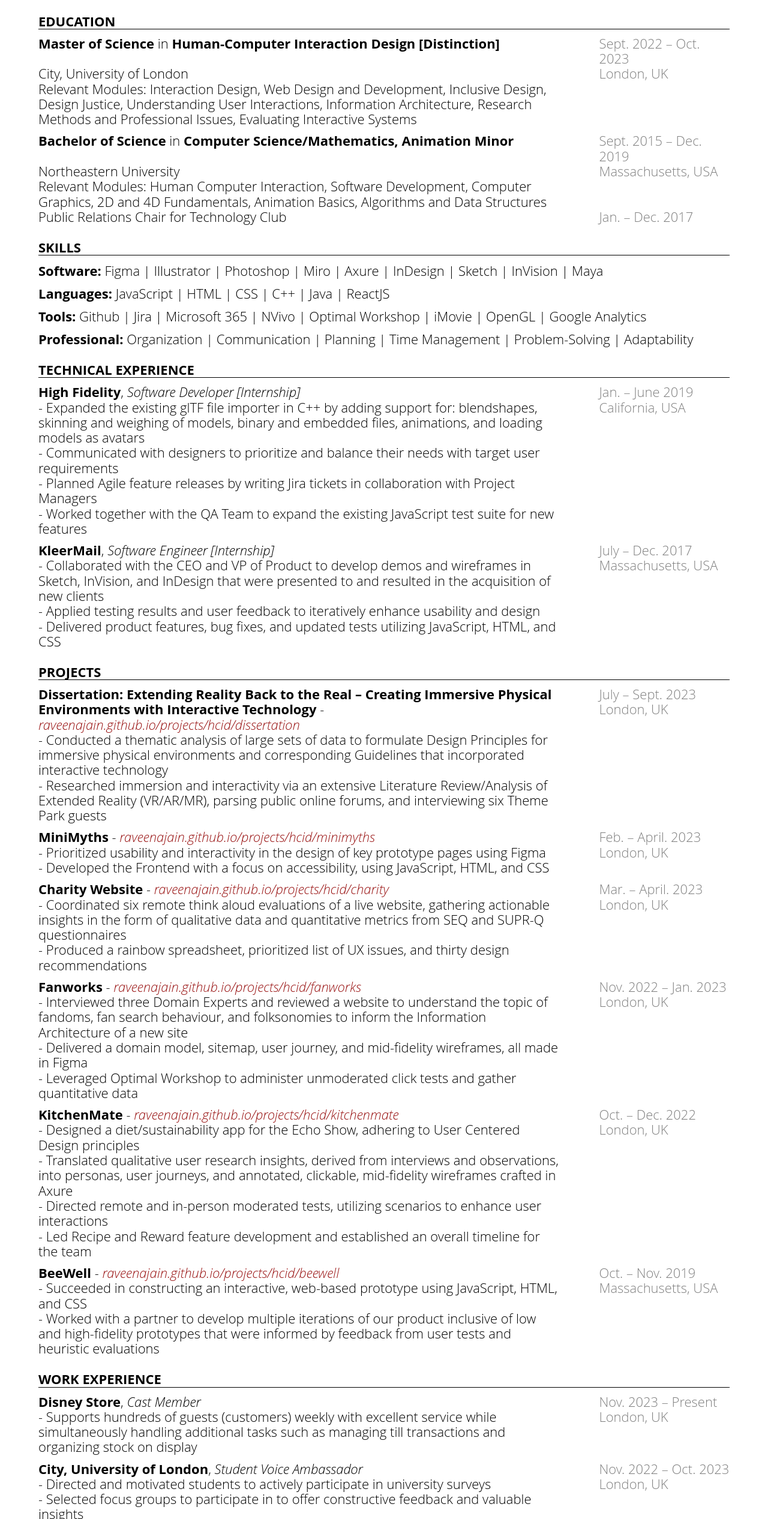
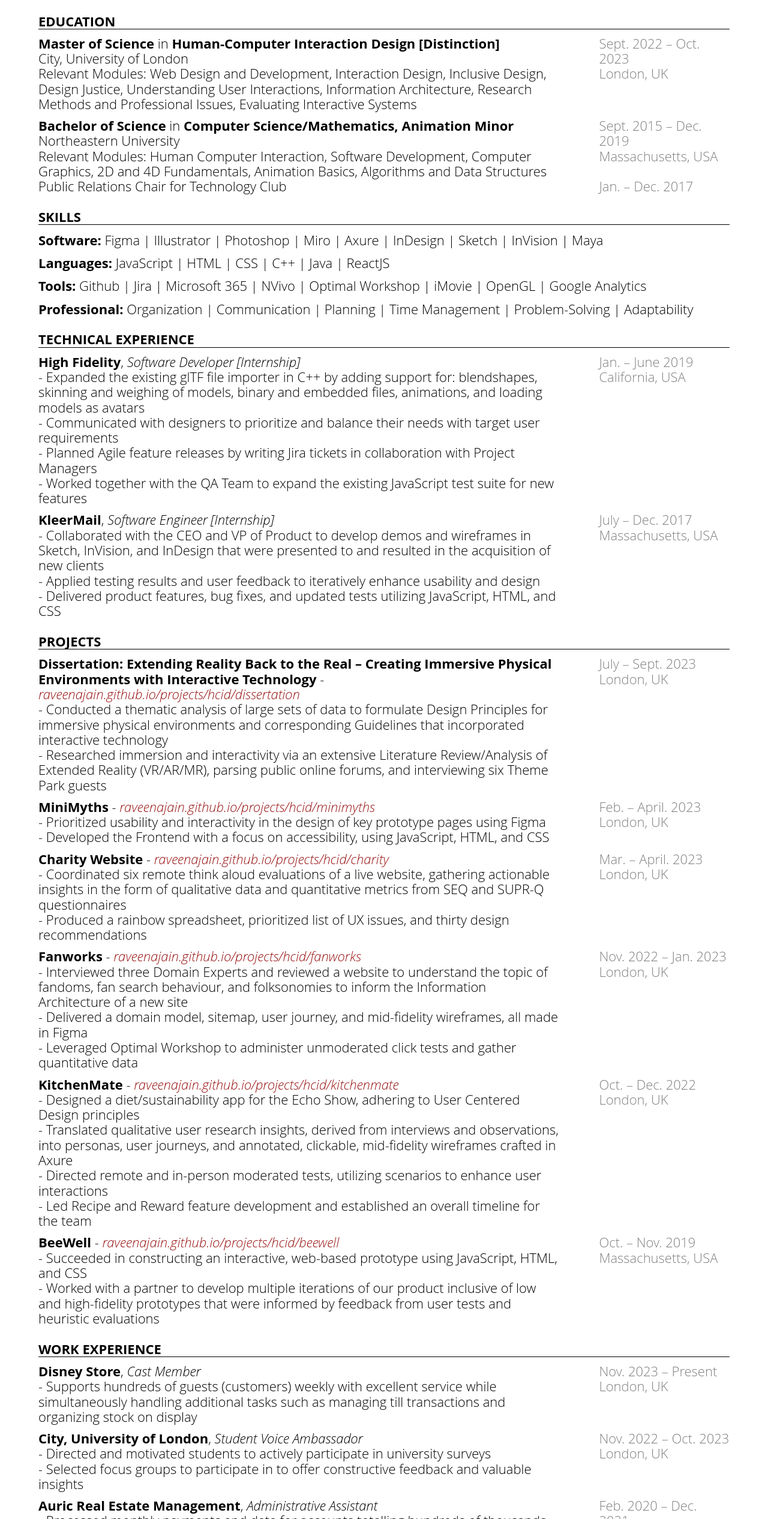
Before and after one commit to raveenajain/raveenajain.github.io, a plain HTML site: page resume.html in a window 1280 px wide. Shown: the part 267-2800 px from the top of the page at 60% size. Drawn offline with Linux system fonts and the light colour scheme; a web font is replaced by a local one.

Commit message:
resume test format change for mobile

```diff
--- a/resume.html
+++ b/resume.html
@@ -40,18 +40,15 @@
     <div class="resume-main">
       <div class="page-text resume-left resume-top-line">
         <b>Master of Science</b> in <b>Human-Computer Interaction Design [Distinction]</b>
+        <div>
+          City, University of London
+          <br>
+          Relevant Modules: Web Design and Development, Interaction Design, Inclusive Design, Design Justice, Understanding User Interactions, Information Architecture, Research Methods and Professional Issues, Evaluating Interactive Systems
+        </div>
       </div>
       <div class="page-text resume-right resume-top-line">
         Sept. 2022 – Oct. 2023
-      </div>
-    </div>
-    <div class="resume-main">
-      <div class="page-text resume-left">
-        City, University of London
         <br>
-        Relevant Modules: Interaction Design, Web Design and Development, Inclusive Design, Design Justice, Understanding User Interactions, Information Architecture, Research Methods and Professional Issues, Evaluating Interactive Systems
-      </div>
-      <div class="page-text resume-right">
         London, UK
       </div>
     </div>
@@ -59,18 +56,15 @@
     <div class="resume-main">
       <div class="page-text resume-left resume-top-line">
         <b>Bachelor of Science</b> in <b>Computer Science/Mathematics, Animation Minor </b>
-      </div>
-      <div class="page-text resume-right resume-top-line">
-        Sept. 2015 – Dec. 2019
-      </div>
-    </div>
-    <div class="resume-main">
-      <div class="page-text resume-left">
+        <div>
           Northeastern University
           <br>
           Relevant Modules: Human Computer Interaction, Software Development, Computer Graphics, 2D and 4D Fundamentals, Animation Basics, Algorithms and Data Structures
         </div>
-      <div class="page-text resume-right">
+      </div>
+      <div class="page-text resume-right resume-top-line">
+        Sept. 2015 – Dec. 2019
+        <br>
         Massachusetts, USA
       </div>
     </div>
@@ -107,13 +101,7 @@
     <div class="resume-main">
       <div class="page-text resume-left resume-top-line">
         <b>High Fidelity</b>, <i>Software Developer [Internship]</i>
-      </div>
-      <div class="page-text resume-right resume-top-line">
-        Jan. – June 2019
-      </div>
-    </div>
-    <div class="resume-main">
-      <div class="page-text resume-left">
+        <div>
           -  Expanded the existing glTF file importer in C++ by adding support for: blendshapes, skinning and weighing of models, binary and embedded files, animations, and loading models as avatars
           <br>
           -  Communicated with designers to prioritize and balance their needs with target user requirements
@@ -122,27 +110,27 @@
           <br>
           -  Worked together with the QA Team to expand the existing JavaScript test suite for new features
         </div>
-      <div class="page-text resume-right">
+      </div>
+      <div class="page-text resume-right resume-top-line">
+        Jan. – June 2019
+        <br>
         California, USA
       </div>
     </div>
     <div class="resume-main">
       <div class="page-text resume-left resume-top-line">
         <b>KleerMail</b>, <i>Software Engineer [Internship]</i>
-      </div>
-      <div class="page-text resume-right resume-top-line">
-        July – Dec. 2017
-      </div>
-    </div>
-    <div class="resume-main">
-      <div class="page-text resume-left">
+        <div>
           -  Collaborated with the CEO and VP of Product to develop demos and wireframes in Sketch, InVision, and InDesign that were presented to and resulted in the acquisition of new clients
           <br>
           -  Applied testing results and user feedback to iteratively enhance usability and design
           <br>
           -  Delivered product features, bug fixes, and updated tests utilizing JavaScript, HTML, and CSS
         </div>
-      <div class="page-text resume-right">
+      </div>
+      <div class="page-text resume-right resume-top-line">
+        July – Dec. 2017
+        <br>
         Massachusetts, USA
       </div>
     </div>
@@ -155,6 +143,11 @@
       <div class="page-text resume-left resume-top-line">
         <b>Dissertation: Extending Reality Back to the Real – Creating Immersive Physical Environments with Interactive Technology</b>
         - <i><a class="text-link" href="http://raveenajain.github.io/projects/hcid/dissertation"> raveenajain.github.io/projects/hcid/dissertation</a></i>
+        <div>
+          -  Conducted a thematic analysis of large sets of data to formulate Design Principles for immersive physical environments and corresponding Guidelines that incorporated interactive technology
+          <br>
+          -  Researched immersion and interactivity via an extensive Literature Review/Analysis of Extended Reality (VR/AR/MR), parsing public online forums, and interviewing six Theme Park guests
+        </div>
       </div>
       <div class="page-text resume-right resume-top-line">
         July – Sept. 2023
@@ -163,80 +156,56 @@
       </div>
     </div>
     <div class="resume-main">
-      <div class="page-text resume-left">
-        -  Conducted a thematic analysis of large sets of data to formulate Design Principles for immersive physical environments and corresponding Guidelines that incorporated interactive technology
-        <br>
-        -  Researched immersion and interactivity via an extensive Literature Review/Analysis of Extended Reality (VR/AR/MR), parsing public online forums, and interviewing six Theme Park guests
-      </div>
-      <div class="page-text resume-right">
-      </div>
-    </div>
-    <div class="resume-main">
       <div class="page-text resume-left resume-top-line">
         <b>MiniMyths</b> - <i><a class="text-link" href="http://raveenajain.github.io/projects/hcid/minimyths">raveenajain.github.io/projects/hcid/minimyths</a></i>
-      </div>
-      <div class="page-text resume-right resume-top-line">
-        Feb. – April. 2023
-      </div>
-    </div>
-    <div class="resume-main">
-      <div class="page-text resume-left">
+        <div>
           -  Prioritized usability and interactivity in the design of key prototype pages using Figma
           <br>
           -  Developed the Frontend with a focus on accessibility, using JavaScript, HTML, and CSS
         </div>
-      <div class="page-text resume-right">
+      </div>
+      <div class="page-text resume-right resume-top-line">
+        Feb. – April. 2023
+        <br>
         London, UK
       </div>
     </div>
     <div class="resume-main">
       <div class="page-text resume-left resume-top-line">
         <b>Charity Website</b> - <i><a class="text-link" href="http://raveenajain.github.io/projects/hcid/charity">raveenajain.github.io/projects/hcid/charity</a></i>
-      </div>
-      <div class="page-text resume-right resume-top-line">
-        Mar. – April. 2023
-      </div>
-    </div>
-    <div class="resume-main">
-      <div class="page-text resume-left">
+        <div>
           -  Coordinated six remote think aloud evaluations of a live website, gathering actionable insights in the form of qualitative data and quantitative metrics from SEQ and SUPR-Q questionnaires
           <br>
           -  Produced a rainbow spreadsheet, prioritized list of UX issues, and thirty design recommendations
         </div>
-      <div class="page-text resume-right">
+      </div>
+      <div class="page-text resume-right resume-top-line">
+        Mar. – April. 2023
+        <br>
         London, UK
       </div>
     </div>
     <div class="resume-main">
       <div class="page-text resume-left resume-top-line">
         <b>Fanworks</b> - <i><a class="text-link" href="http://raveenajain.github.io/projects/hcid/fanworks">raveenajain.github.io/projects/hcid/fanworks</a></i>
-      </div>
-      <div class="page-text resume-right resume-top-line">
-        Nov. 2022 – Jan. 2023
-      </div>
-    </div>
-    <div class="resume-main">
-      <div class="page-text resume-left">
+        <div>
           -  Interviewed three Domain Experts and reviewed a website to understand the topic of fandoms, fan search behaviour, and folksonomies to inform the Information Architecture of a new site
           <br>
           -  Delivered a domain model, sitemap, user journey, and mid-fidelity wireframes, all made in Figma
           <br>
           -  Leveraged Optimal Workshop to administer unmoderated click tests and gather quantitative data
         </div>
-      <div class="page-text resume-right">
+      </div>
+      <div class="page-text resume-right resume-top-line">
+        Nov. 2022 – Jan. 2023
+        <br>
         London, UK
       </div>
     </div>
     <div class="resume-main">
       <div class="page-text resume-left resume-top-line">
         <b>KitchenMate</b> - <i><a class="text-link" href="http://raveenajain.github.io/projects/hcid/kitchenmate">raveenajain.github.io/projects/hcid/kitchenmate</a></i>
-      </div>
-      <div class="page-text resume-right resume-top-line">
-        Oct. – Dec. 2022
-      </div>
-    </div>
-    <div class="resume-main">
-      <div class="page-text resume-left">
+        <div>
           -  Designed a diet/sustainability app for the Echo Show, adhering to User Centered Design principles
           <br>
           -  Translated qualitative user research insights, derived from interviews and observations, into personas, user journeys, and annotated, clickable, mid-fidelity wireframes crafted in Axure
@@ -245,25 +214,25 @@
           <br>
           -  Led Recipe and Reward feature development and established an overall timeline for the team
         </div>
-      <div class="page-text resume-right">
+      </div>
+      <div class="page-text resume-right resume-top-line">
+        Oct. – Dec. 2022
+        <br>
         London, UK
       </div>
     </div>
     <div class="resume-main">
       <div class="page-text resume-left resume-top-line">
         <b>BeeWell</b> - <i><a class="text-link" href="http://raveenajain.github.io/projects/beewell">raveenajain.github.io/projects/hcid/beewell</a></i>
-      </div>
-      <div class="page-text resume-right resume-top-line">
-        Oct. – Nov. 2019
-      </div>
-    </div>
-    <div class="resume-main">
-      <div class="page-text resume-left">
+        <div>
           -  Succeeded in constructing an interactive, web-based prototype using JavaScript, HTML, and CSS
           <br>
           -  Worked with a partner to develop multiple iterations of our product inclusive of low and high-fidelity prototypes that were informed by feedback from user tests and heuristic evaluations
         </div>
-      <div class="page-text resume-right">
+      </div>
+      <div class="page-text resume-right resume-top-line">
+        Oct. – Nov. 2019
+        <br>
         Massachusetts, USA
       </div>
     </div>
@@ -275,47 +244,35 @@
     <div class="resume-main">
       <div class="page-text resume-left resume-top-line">
         <b>Disney Store</b>, <i>Cast Member</i>
+        <div>
+          -  Supports hundreds of guests (customers) weekly with excellent service while simultaneously handling additional tasks such as managing till transactions and organizing stock on display
+        </div>
       </div>
       <div class="page-text resume-right resume-top-line">
         Nov. 2023 – Present
-      </div>
-    </div>
-    <div class="resume-main">
-      <div class="page-text resume-left">
-        -  Supports hundreds of guests (customers) weekly with excellent service while simultaneously handling additional tasks such as managing till transactions and organizing stock on display
-      </div>
-      <div class="page-text resume-right">
+        <br>
         London, UK
       </div>
     </div>
     <div class="resume-main">
       <div class="page-text resume-left resume-top-line">
         <b>City, University of London</b>, <i>Student Voice Ambassador</i>
-      </div>
-      <div class="page-text resume-right resume-top-line">
-        Nov. 2022 – Oct. 2023
-      </div>
-    </div>
-    <div class="resume-main">
-      <div class="page-text resume-left">
+        <div>
           -  Directed and motivated students to actively participate in university surveys
           <br>
           -  Selected focus groups to participate in to offer constructive feedback and valuable insights
         </div>
-      <div class="page-text resume-right">
+      </div>
+      <div class="page-text resume-right resume-top-line">
+        Nov. 2022 – Oct. 2023
+        <br>
         London, UK
       </div>
     </div>
     <div class="resume-main">
       <div class="page-text resume-left resume-top-line">
         <b>Auric Real Estate Management</b>, <i>Administrative Assistant</i>
-      </div>
-      <div class="page-text resume-right resume-top-line">
-        Feb. 2020 – Dec. 2021
-      </div>
-    </div>
-    <div class="resume-main">
-      <div class="page-text resume-left">
+        <div>
           -  Processed monthly payments and data for accounts totalling hundreds of thousands of dollars
           <br>
           -  Applied existing skills to learn systems and procedures to efficiently handle new responsibilities
@@ -324,20 +281,17 @@
           <br>
           -  Maintained a positive demeanor while providing in-person and telephone support to residents
         </div>
-      <div class="page-text resume-right">
+      </div>
+      <div class="page-text resume-right resume-top-line">
+        Feb. 2020 – Dec. 2021
+        <br>
         New York, USA
       </div>
     </div>
     <div class="resume-main">
       <div class="page-text resume-left resume-top-line">
         <b>Northeastern Global Experience Office</b>, <i>Senior Ambassador</i>
-      </div>
-      <div class="page-text resume-right resume-top-line">
-        July – Dec. 2019
-      </div>
-    </div>
-    <div class="resume-main">
-      <div class="page-text resume-left">
+        <div>
           -  Promoted due to knowledge of programmes and effective collaboration with existing leadership
           <br>
           -  Managed event and presentation schedules for a team of fifteen via email and Google Sheets
@@ -346,7 +300,10 @@
           <br>
           -  Conducted in-person and written performance reviews of my team’s informational presentations
         </div>
-      <div class="page-text resume-right">
+      </div>
+      <div class="page-text resume-right resume-top-line">
+        July – Dec. 2019
+        <br>
         Massachusetts, USA
       </div>
     </div>
```
Lines whose indentation alone changed are shown as unchanged.
